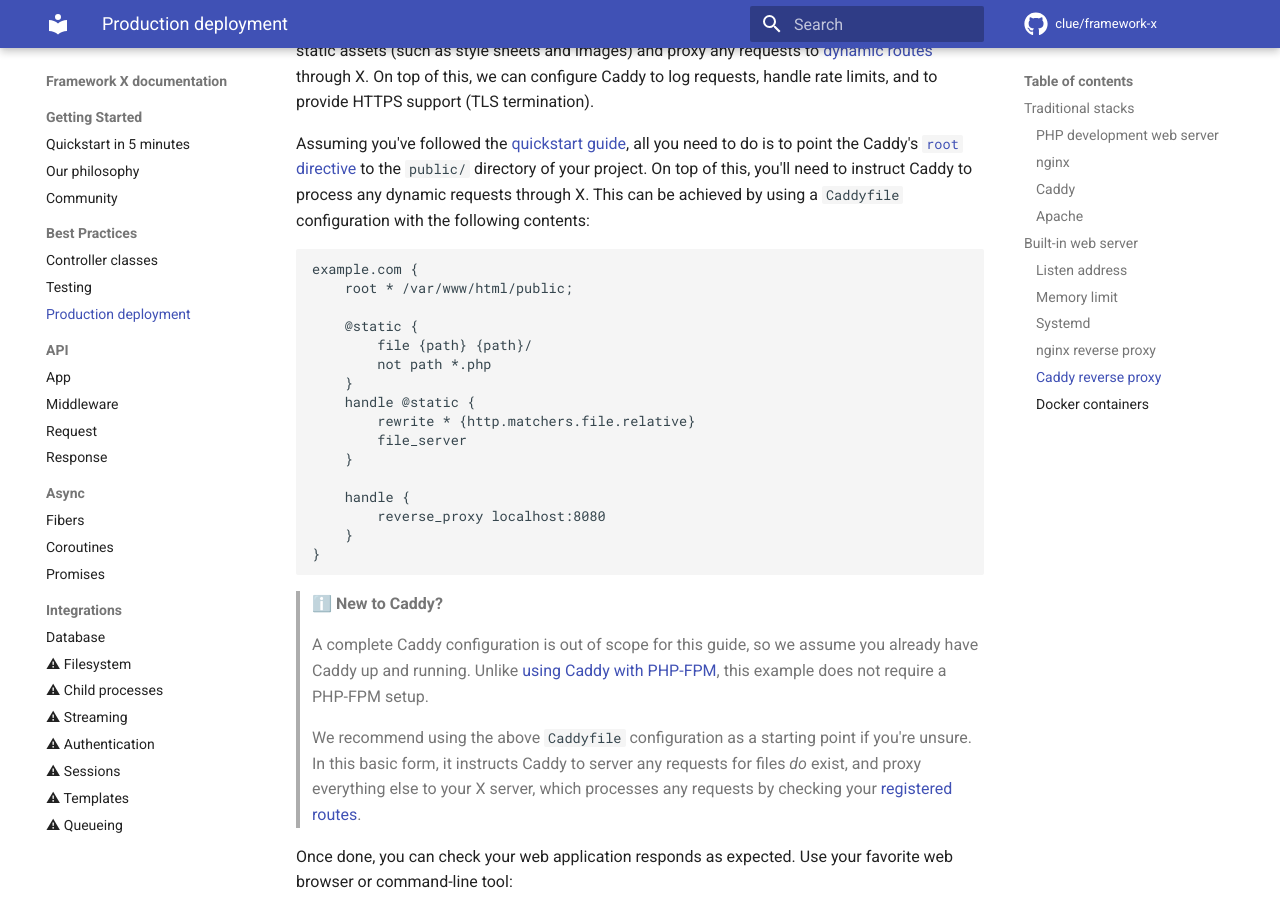
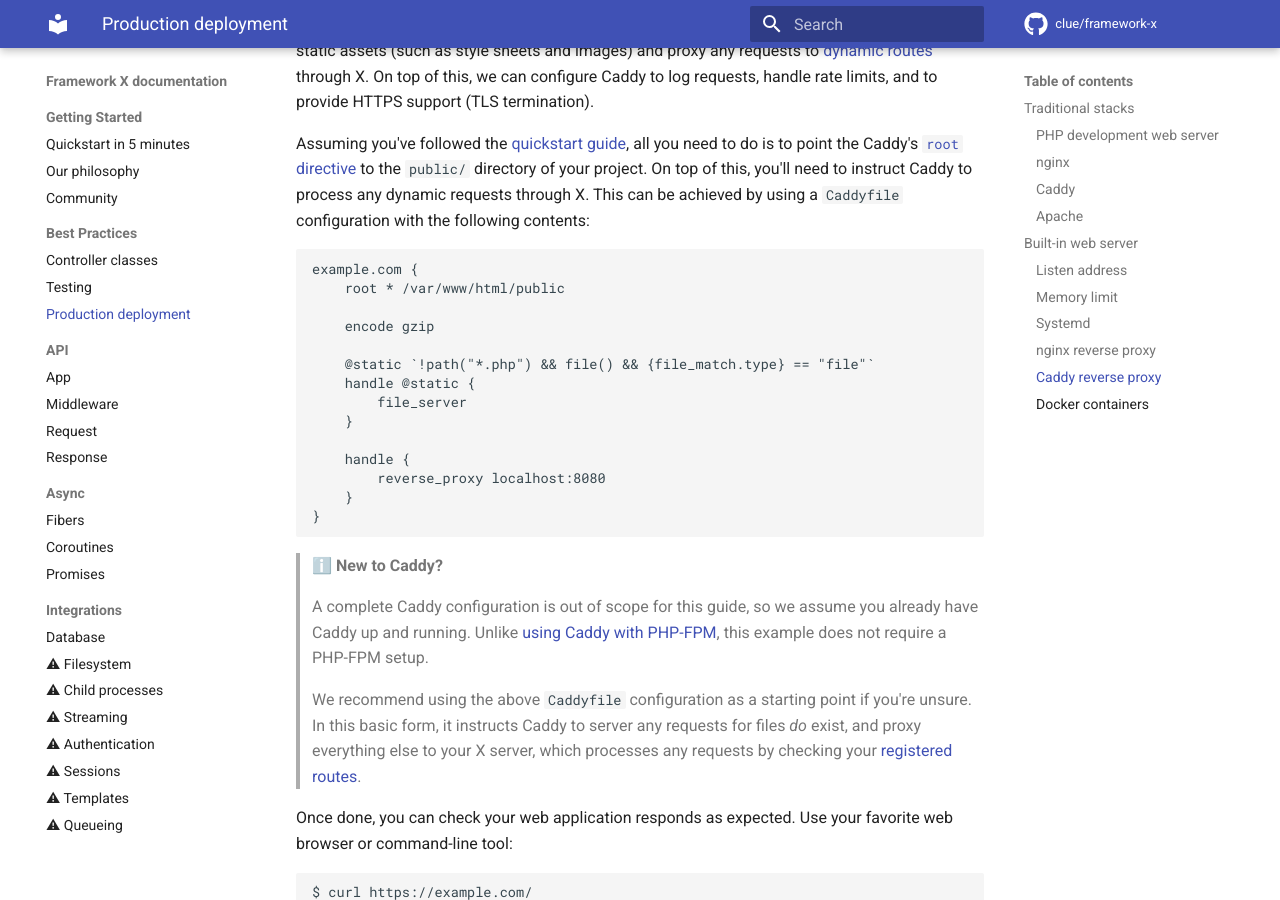
Before and after one commit to clue/framework-x, an MkDocs documentation site: the page built from docs/best-practices/deployment.md, in a window 1280 px wide and 900 px high, scrolled down 9129 px. Built offline with MkDocs 1.6.1 and Material for MkDocs 9.7.7, drawn with Linux system fonts in a browser that asks for light colours; comment, search, counter and statistics services are not loaded.

Commit message:
Update Caddy reverse proxy config to exclude root path for static files

````diff
--- a/docs/best-practices/deployment.md
+++ b/docs/best-practices/deployment.md
@@ -467,20 +467,18 @@ achieved by using a `Caddyfile` configuration with the following contents:
 
 ```
 example.com {
-    root * /var/www/html/public;
+	root * /var/www/html/public
 
-    @static {
-        file {path} {path}/
-        not path *.php
-    }
-    handle @static {
-        rewrite * {http.matchers.file.relative}
-        file_server
-    }
+	encode gzip
 
-    handle {
-        reverse_proxy localhost:8080
-    }
+	@static `!path("*.php") && file() && {file_match.type} == "file"`
+	handle @static {
+		file_server
+	}
+
+	handle {
+		reverse_proxy localhost:8080
+	}
 }
 ```
 
````
